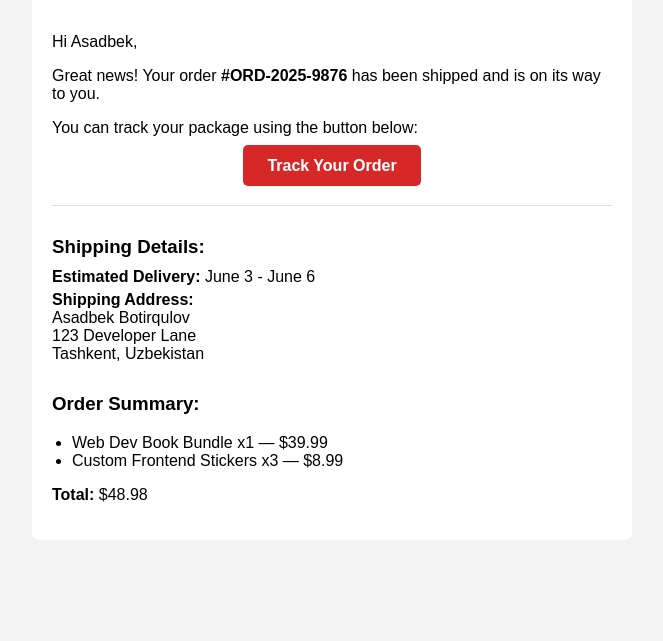
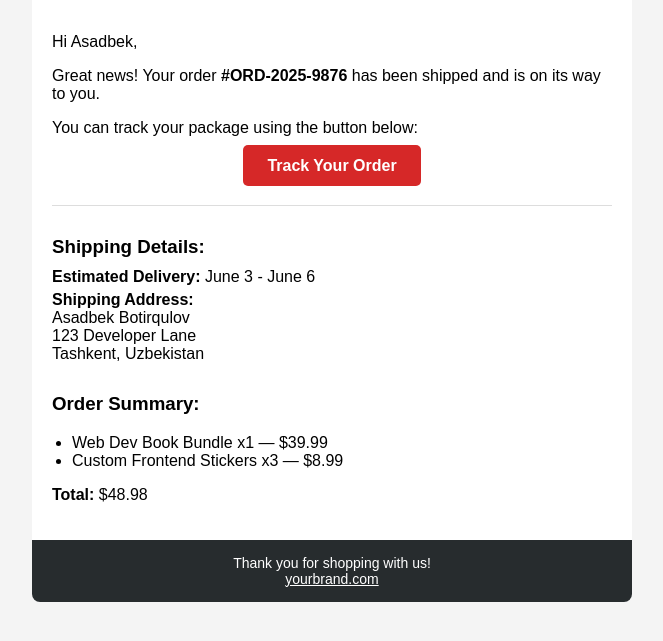
Before and after one commit to asadbekdev07/order-shipped-email, a plain HTML site: page index.html in a window 1280 px wide. Shown: the part 111-752 px from the top of the page, without its empty margins (308-971 px from the left). Drawn offline with Linux system fonts and the light colour scheme.

Commit message:
Add footer

```diff
--- a/index.html
+++ b/index.html
@@ -88,6 +88,14 @@
                 <p><strong>Total:</strong> $48.98</p>
               </td>
             </tr>
+            <tr>
+              <td style="background-color: #272c2e; padding: 15px; text-align: center;">
+                <p style="color: #ffffff; margin: 0; font-size: 14px;">
+                  Thank you for shopping with us! <br />
+                  <a href="https://yourbrand.com" style="color: #ffffff; text-decoration: underline;">yourbrand.com</a>
+                </p>
+              </td>
+            </tr>
           </table>
         </td>
       </tr>
```
